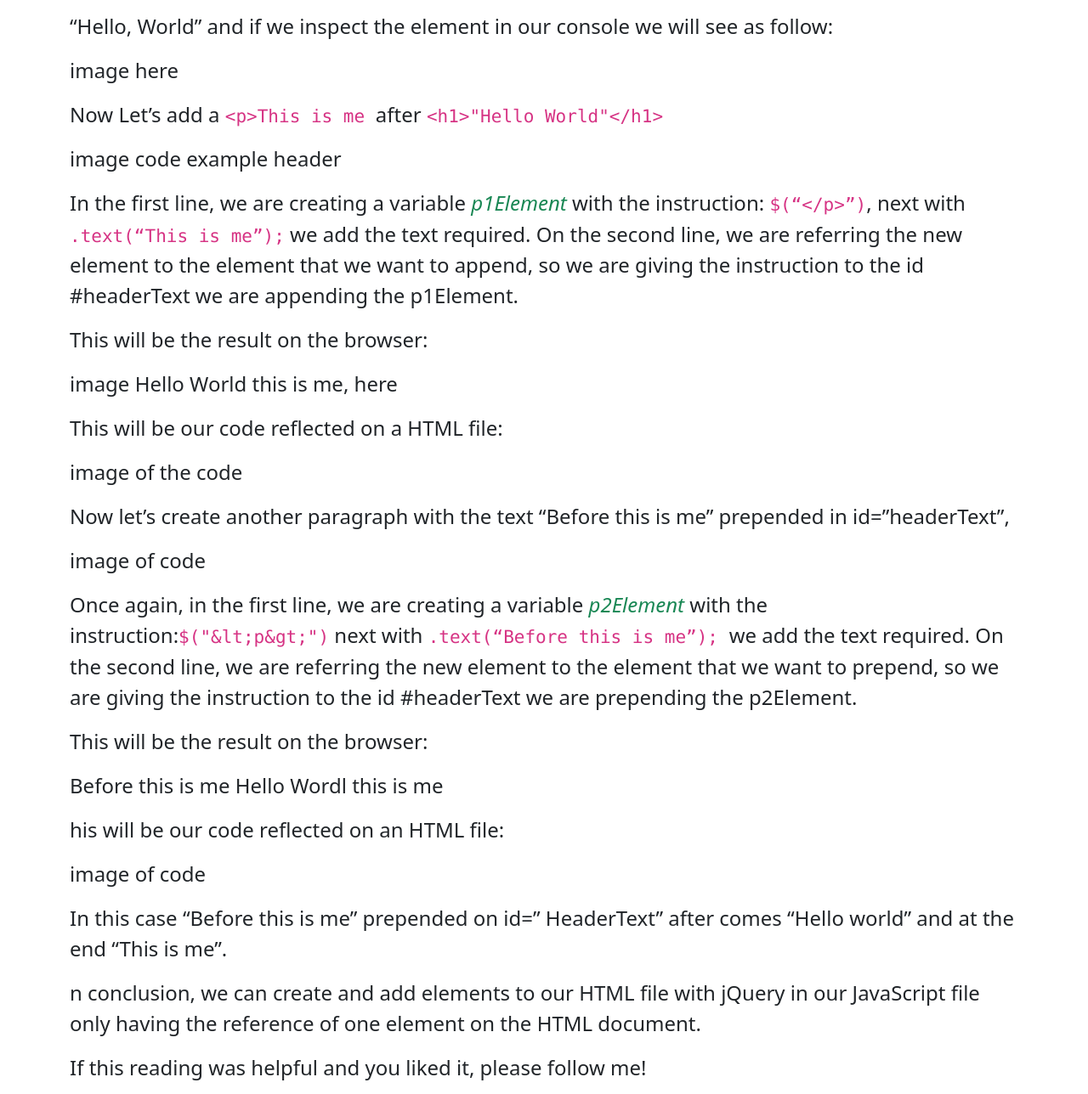
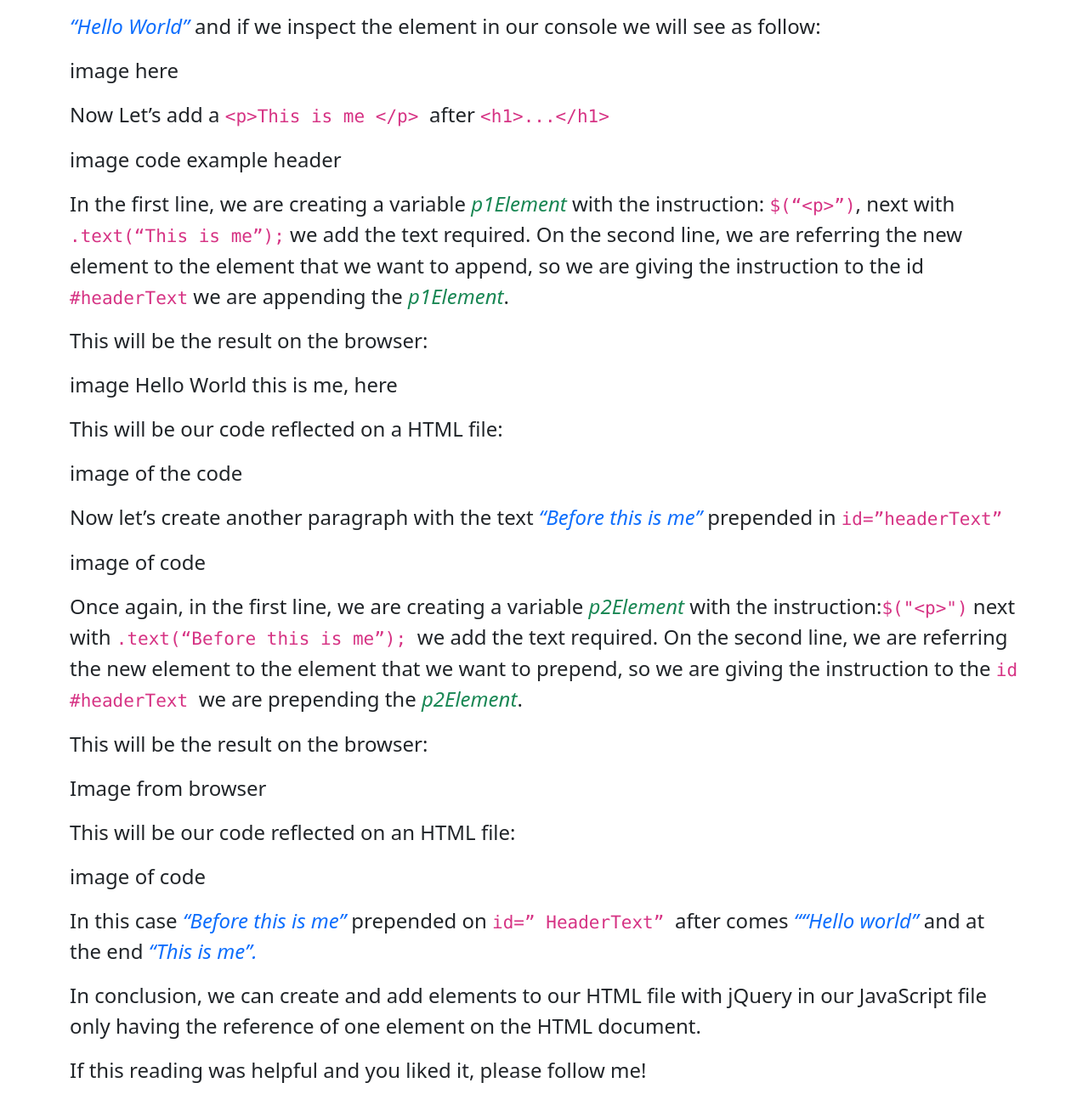
Before and after one commit to Cherjios/Element-JQuery, a website: page public/index.html in a window 1280 px wide. Shown: the part 1400-2688 px from the top of the page at 85% size. Drawn offline with nearby package versions, Linux system fonts and the light colour scheme.

Commit message:
adding more CSS

```diff
--- a/public/index.html
+++ b/public/index.html
@@ -22,7 +22,7 @@
             According to the website <a href="https://jquery.com/"> https://jquery.com </a> is a JavaScript library that makes it easier to manipulate HTML documents, use animation, and a much simple way to use Ajax to get data from APIs, so in other words simplify the way to write on JavaScript.
         </p>
         <p class="fs-4">
-            To create an element on an HTML document with jQuery we need the use the dollar symbol "$" to refer to the HTML element we want to create on our HTML file.
+            To create an element on an HTML document with jQuery we need the use the dollar symbol <code>"$"</code> to refer to the HTML element we want to create on our HTML file.
         </p>
         <p class="fs-4">
             For example, if you want to create a simple header <i  class="text-primary">“Hello world”</i> on your HTML document, you will use the  <code> &lt;h1&gt;</code> tag as fallow.
@@ -50,7 +50,7 @@
             <code>prepend().</code> Will add the element at the beginning.
         </p>
         <p class="fs-4">
-            For example: Let’s say we have a <code>&lt;div id="headerText"&gt;...&lt;/div&gt;</code> in our HTML file and we want to add the “Hello world” to our document.
+            For example: Let’s say we have a <code>&lt;div id="headerText"&gt;...&lt;/div&gt;</code> in our HTML file and we want to add the <i  class="text-primary">“Hello world”</i> to our document.
         </p>
 
         <p class="fs-4">
@@ -70,21 +70,24 @@
         </p>
 
         <p class="fs-4">
-        “Hello, World” and if we inspect the element in our console we will see as follow:
+            <i  class="text-primary">“Hello World”</i> and if we inspect the element in our console we will see as follow:
         </p>
         <p class="fs-4">
             image here
         </p>
 
         <p class="fs-4">
-            Now Let’s add a <code>&lt;p&gt;This is me </code> after <code>&lt;h1&gt;"Hello World"&lt;/h1&gt;</code>
+            Now Let’s add a <code>&lt;p&gt;This is me &lt;/p&gt; </code> after <code>&lt;h1&gt;...&lt;/h1&gt;</code>
         </p>
         <p class="fs-4">
             image code example header
         </p>
 
         <p class="fs-4">
-            In the first line, we are creating a variable <i class ="text-success"> p1Element </i>with the instruction: <code>$(“&lt;/p&gt;”)</code>, next with <code>.text(“This is me”);</code> we add the text required. On the second line, we are referring the new element to the element that we want to append, so we are giving the instruction to the id #headerText we are appending the p1Element.
+            In the first line, we are creating a variable <i class ="text-success"> p1Element </i>with the instruction:
+            <code>$(“&lt;p&gt;”)</code>, next with <code>.text(“This is me”);</code> we add the text required.
+            On the second line, we are referring the new element to the element that we want to append, so we are giving the instruction
+            to the id <code>#headerText</code> we are appending the <i class ="text-success"> p1Element</i>.
         </p>
 
         <p class="fs-4">
@@ -100,34 +103,34 @@
             image of the code
         </p>
         <p class="fs-4">
-            Now let’s create another paragraph with the text “Before this is me” prepended in id=”headerText”,
+            Now let’s create another paragraph with the text <i class="text-primary"> “Before this is me”</i> prepended in <code>id=”headerText”</code>
         </p>
 
         <p class="fs-4">
             image of code
         </p>
         <p class="fs-4">
-            Once again, in the first line, we are creating a variable <i class ="text-success"> p2Element </i>with the instruction:<code>$("&amp;lt;p&amp;gt;")</code> next with <code>.text(“Before this is me”); </code>we add the text required.
-            On the second line, we are referring the new element to the element that we want to prepend, so we are giving the instruction to the id #headerText we are prepending the p2Element.
+            Once again, in the first line, we are creating a variable <i class ="text-success"> p2Element </i>with the instruction:<code>$("&lt;p&gt;")</code> next with <code>.text(“Before this is me”); </code>we add the text required.
+            On the second line, we are referring the new element to the element that we want to prepend, so we are giving the instruction to the <code>id #headerText </code> we are prepending the <i class="text-success">p2Element</i>.
         </p>
         <p class="fs-4">
             This will be the result on the browser:
         </p>
         <p class="fs-4">
-            Before this is me Hello Wordl  this is me
+           Image from browser
         </p>
         <p class="fs-4">
-            his will be our code reflected on an HTML file:
+            This will be our code reflected on an HTML file:
         </p>
         <p class="fs-4">
             image of code
         </p>
 
         <p class="fs-4">
-            In this case “Before this is me” prepended on id=” HeaderText” after comes “Hello world” and at the end “This is me”.
+            In this case <i class="text-primary">“Before this is me” </i> prepended on <code>id=” HeaderText” </code>  after comes <i class="text-primary">““Hello world” </i> and at the end <i class="text-primary">“This is me”.</i>
         </p>
         <p class="fs-4">
-            n conclusion, we can create and add elements to our HTML file with jQuery in our JavaScript file only having the reference of one element on the HTML document.
+            In conclusion, we can create and add elements to our HTML file with jQuery in our JavaScript file only having the reference of one element on the HTML document.
         </p>
         <p class="fs-4">
             If this reading was helpful and you liked it, please follow me!
```
